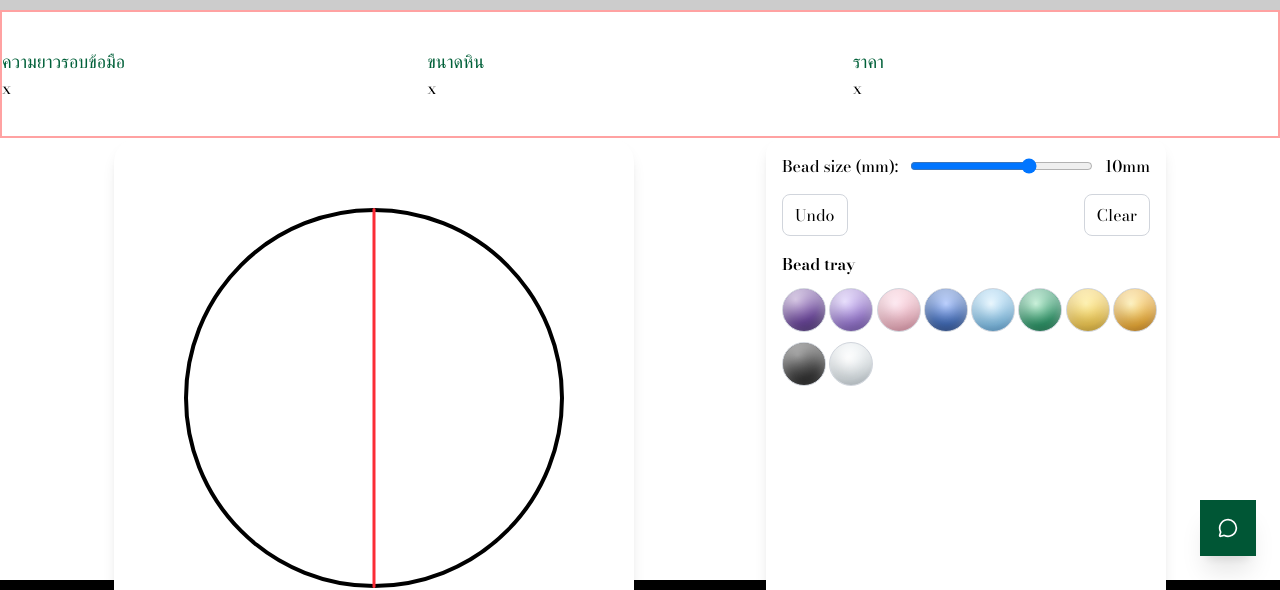
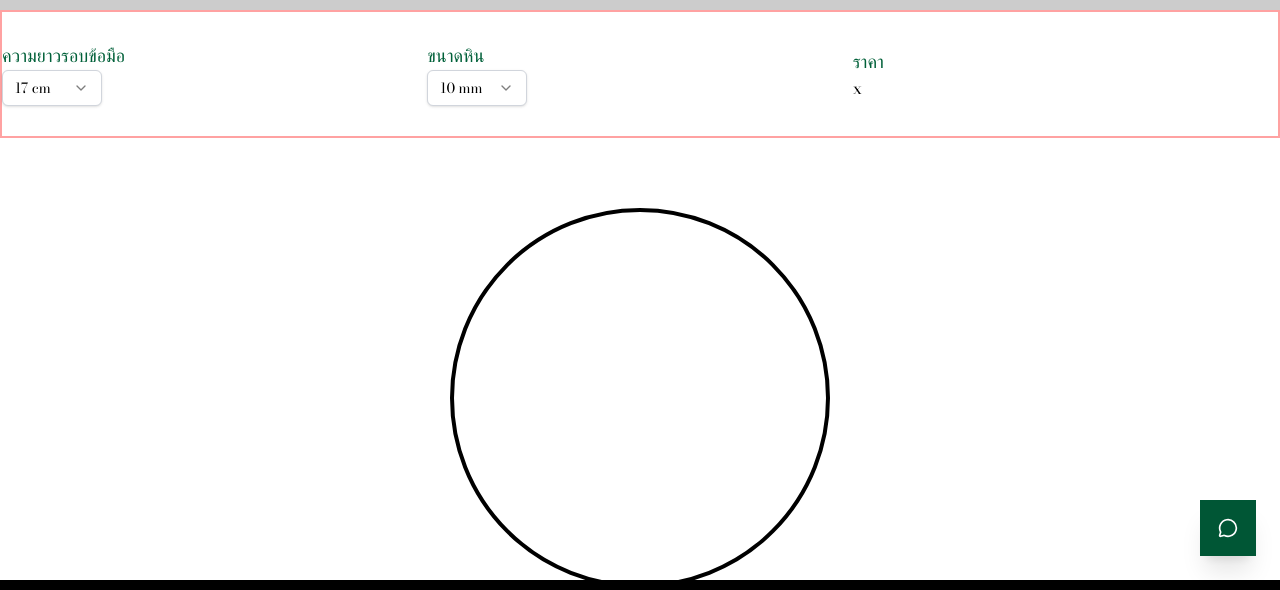
Before and after one commit to Gr4vity4/next-roihin, a Next.js app: page /custom in a window 1280 px wide. Shown: the part 220-810 px from the top of the page. Built offline with nearby package versions, Linux system fonts and the light colour scheme; grey boxes are pictures that could not be loaded; a web font is replaced by a local one.

Commit message:
fix: Comment out unused undoBead and clearBeads functions
The undo/clear UI buttons are commented out, so these functions were causing
TypeScript warnings. Commented them out to match the UI state and fix linting issues.

```diff
--- a/package.json
+++ b/package.json
@@ -12,6 +12,7 @@
     "@heroicons/react": "^2.2.0",
     "@radix-ui/react-navigation-menu": "^1.2.13",
     "@radix-ui/react-scroll-area": "^1.2.9",
+    "@radix-ui/react-select": "^2.2.6",
     "class-variance-authority": "^0.7.1",
     "clsx": "^2.1.1",
     "dompurify": "^3.2.6",
--- a/src/components/BraceletDesigner.tsx
+++ b/src/components/BraceletDesigner.tsx
@@ -1,5 +1,12 @@
 'use client'
 
+import {
+  Select,
+  SelectContent,
+  SelectItem,
+  SelectTrigger,
+  SelectValue,
+} from '@/components/ui/select'
 import { useCallback, useEffect, useRef, useState } from 'react'
 
 interface Bead {
@@ -71,6 +78,7 @@ const beadStyles: BeadStyle[] = [
 
 export default function BraceletDesigner() {
   const [beadSize, setBeadSize] = useState(10)
+  const [wristLength, setWristLength] = useState('17')
   const [beads, setBeads] = useState<Bead[]>([])
   const stageRef = useRef<HTMLDivElement>(null)
   const ringRef = useRef<HTMLDivElement>(null)
@@ -189,35 +197,60 @@ export default function BraceletDesigner() {
     setBeads((prev) => [...prev, newBead])
   }
 
-  const undoBead = () => {
-    if (beads.length === 0) return
-
-    const lastBead = beads[beads.length - 1]
-    if (lastBead.el) {
-      lastBead.el.remove()
-    }
-
-    setBeads((prev) => prev.slice(0, -1))
-  }
-
-  const clearBeads = () => {
-    beads.forEach((bead) => {
-      if (bead.el) bead.el.remove()
-    })
-    setBeads([])
-  }
+  // Undo and clear functions - uncomment when UI buttons are needed
+  // const undoBead = () => {
+  //   if (beads.length === 0) return
+  //
+  //   const lastBead = beads[beads.length - 1]
+  //   if (lastBead.el) {
+  //     lastBead.el.remove()
+  //   }
+  //
+  //   setBeads((prev) => prev.slice(0, -1))
+  // }
+  //
+  // const clearBeads = () => {
+  //   beads.forEach((bead) => {
+  //     if (bead.el) bead.el.remove()
+  //   })
+  //   setBeads([])
+  // }
 
   return (
     <>
       <div className="container mx-auto border-2 border-red-300 min-h-32 grid grid-cols-12">
         <div className="col-span-12 md:col-span-4 flex justify-center flex-col">
           <span className="text-[#006039] text-lg">ความยาวรอบข้อมือ</span>
-          <span>x</span>
+          <Select value={wristLength} onValueChange={setWristLength}>
+            <SelectTrigger className="w-[100px]">
+              <SelectValue placeholder="Select length" />
+            </SelectTrigger>
+            <SelectContent>
+              <SelectItem value="15">15 cm</SelectItem>
+              <SelectItem value="16">16 cm</SelectItem>
+              <SelectItem value="17">17 cm</SelectItem>
+              <SelectItem value="18">18 cm</SelectItem>
+              <SelectItem value="19">19 cm</SelectItem>
+              <SelectItem value="20">20 cm</SelectItem>
+            </SelectContent>
+          </Select>
         </div>
+        {/* Bead Size */}
         <div className="col-span-12 md:col-span-4 flex justify-center flex-col">
           <span className="text-[#006039] text-lg">ขนาดหิน</span>
-          <span>x</span>
+          <Select value={String(beadSize)} onValueChange={(value) => setBeadSize(Number(value))}>
+            <SelectTrigger className="w-[100px]">
+              <SelectValue placeholder="Select size" />
+            </SelectTrigger>
+            <SelectContent>
+              <SelectItem value="6">6 mm</SelectItem>
+              <SelectItem value="8">8 mm</SelectItem>
+              <SelectItem value="10">10 mm</SelectItem>
+              <SelectItem value="12">12 mm</SelectItem>
+            </SelectContent>
+          </Select>
         </div>
+        {/* Summary Price */}
         <div className="col-span-12 md:col-span-4 flex justify-center flex-col">
           <span className="text-[#006039] text-lg">ราคา</span>
           <span>x</span>
@@ -239,18 +272,19 @@ export default function BraceletDesigner() {
         }
       `}</style>
 
-      <div className="max-w-[1100px] mx-auto px-6 pb-8 grid gap-7 lg:grid-cols-[minmax(420px,1fr)_400px]">
+      <div className="container mx-auto">
+        <div className="flex items-center justify-center">
           {/* Stage */}
           <section
             ref={stageRef}
-          className="relative w-[520px] h-[520px] max-w-[90vw] aspect-square bg-white rounded-3xl shadow-lg overflow-hidden"
+            className="relative w-[520px] h-[520px] max-w-[90vw] aspect-square overflow-hidden"
           >
             <div className="absolute inset-0 grid place-items-center">
               <div
                 ref={ringRef}
                 className="absolute w-[380px] h-[380px] rounded-full border-[4px] border-black left-1/2 top-1/2 -translate-x-1/2 -translate-y-1/2 pointer-events-none"
               />
-            <div className="absolute top-[calc(50%-190px)] bottom-[calc(50%-190px)] left-1/2 w-[3px] -translate-x-1/2 bg-red-500 rounded-sm z-[4] pointer-events-none" />
+              {/* <div className="absolute top-[calc(50%-190px)] bottom-[calc(50%-190px)] left-1/2 w-[3px] -translate-x-1/2 bg-red-500 rounded-sm z-[4] pointer-events-none" /> */}
             </div>
             <div
               ref={beadsLayerRef}
@@ -258,26 +292,26 @@ export default function BraceletDesigner() {
               aria-hidden="true"
             />
           </section>
+        </div>
 
+        <div className="grid grid-cols-12 border w-full">
           {/* Controls */}
-        <aside className="bg-white rounded-2xl shadow-lg p-4">
-          <div className="flex items-center gap-3 flex-wrap mb-4">
+          <div className="col-span-12 md:col-span-6 border">
+            {/* <div className="flex items-center gap-3 flex-wrap mb-4">
             <label htmlFor="size" className="font-medium">
               Bead size (mm):
             </label>
-            <input
-              id="size"
-              type="range"
-              min="6"
-              max="12"
-              step="2"
-              value={beadSize}
-              onChange={(e) => setBeadSize(Number(e.target.value))}
-              className="flex-1"
-            />
-            <output htmlFor="size" className="font-medium">
-              {beadSize}mm
-            </output>
+            <Select value={String(beadSize)} onValueChange={(value) => setBeadSize(Number(value))}>
+              <SelectTrigger className="w-[100px]">
+                <SelectValue placeholder="Select size" />
+              </SelectTrigger>
+              <SelectContent>
+                <SelectItem value="6">6mm</SelectItem>
+                <SelectItem value="8">8mm</SelectItem>
+                <SelectItem value="10">10mm</SelectItem>
+                <SelectItem value="12">12mm</SelectItem>
+              </SelectContent>
+            </Select>
           </div>
 
           <div className="flex justify-between mb-4">
@@ -293,7 +327,7 @@ export default function BraceletDesigner() {
             >
               Clear
             </button>
-          </div>
+          </div> */}
 
             <p className="mb-3 font-semibold">Bead tray</p>
             <div className="grid grid-cols-8 gap-2.5">
@@ -308,7 +342,9 @@ export default function BraceletDesigner() {
                 />
               ))}
             </div>
-        </aside>
+          </div>
+          <div className="col-span-12 md:col-span-6 border">x</div>
+        </div>
       </div>
     </>
   )
--- /dev/null
+++ b/src/components/ui/select.tsx
@@ -0,0 +1,185 @@
+"use client"
+
+import * as React from "react"
+import * as SelectPrimitive from "@radix-ui/react-select"
+import { CheckIcon, ChevronDownIcon, ChevronUpIcon } from "lucide-react"
+
+import { cn } from "@/lib/utils"
+
+function Select({
+  ...props
+}: React.ComponentProps<typeof SelectPrimitive.Root>) {
+  return <SelectPrimitive.Root data-slot="select" {...props} />
+}
+
+function SelectGroup({
+  ...props
+}: React.ComponentProps<typeof SelectPrimitive.Group>) {
+  return <SelectPrimitive.Group data-slot="select-group" {...props} />
+}
+
+function SelectValue({
+  ...props
+}: React.ComponentProps<typeof SelectPrimitive.Value>) {
+  return <SelectPrimitive.Value data-slot="select-value" {...props} />
+}
+
+function SelectTrigger({
+  className,
+  size = "default",
+  children,
+  ...props
+}: React.ComponentProps<typeof SelectPrimitive.Trigger> & {
+  size?: "sm" | "default"
+}) {
+  return (
+    <SelectPrimitive.Trigger
+      data-slot="select-trigger"
+      data-size={size}
+      className={cn(
+        "flex h-9 w-full items-center justify-between rounded-md border border-gray-300 bg-white px-3 py-2 text-sm shadow-sm transition-colors focus:outline-none focus:ring-2 focus:ring-[#006039] focus:ring-opacity-50 disabled:cursor-not-allowed disabled:opacity-50",
+        className
+      )}
+      {...props}
+    >
+      {children}
+      <SelectPrimitive.Icon asChild>
+        <ChevronDownIcon className="size-4 opacity-50" />
+      </SelectPrimitive.Icon>
+    </SelectPrimitive.Trigger>
+  )
+}
+
+function SelectContent({
+  className,
+  children,
+  position = "popper",
+  ...props
+}: React.ComponentProps<typeof SelectPrimitive.Content>) {
+  return (
+    <SelectPrimitive.Portal>
+      <SelectPrimitive.Content
+        data-slot="select-content"
+        className={cn(
+          "relative z-50 min-w-[8rem] overflow-hidden rounded-md border border-gray-300 bg-white text-gray-900 shadow-md",
+          position === "popper" &&
+            "data-[side=bottom]:translate-y-1 data-[side=left]:-translate-x-1 data-[side=right]:translate-x-1 data-[side=top]:-translate-y-1",
+          className
+        )}
+        position={position}
+        {...props}
+      >
+        <SelectScrollUpButton />
+        <SelectPrimitive.Viewport
+          className={cn(
+            "p-1",
+            position === "popper" &&
+              "h-[var(--radix-select-trigger-height)] w-full min-w-[var(--radix-select-trigger-width)] scroll-my-1"
+          )}
+        >
+          {children}
+        </SelectPrimitive.Viewport>
+        <SelectScrollDownButton />
+      </SelectPrimitive.Content>
+    </SelectPrimitive.Portal>
+  )
+}
+
+function SelectLabel({
+  className,
+  ...props
+}: React.ComponentProps<typeof SelectPrimitive.Label>) {
+  return (
+    <SelectPrimitive.Label
+      data-slot="select-label"
+      className={cn("px-2 py-1.5 text-xs text-gray-500", className)}
+      {...props}
+    />
+  )
+}
+
+function SelectItem({
+  className,
+  children,
+  ...props
+}: React.ComponentProps<typeof SelectPrimitive.Item>) {
+  return (
+    <SelectPrimitive.Item
+      data-slot="select-item"
+      className={cn(
+        "relative flex w-full cursor-default select-none items-center rounded-sm py-1.5 pl-2 pr-8 text-sm outline-none hover:bg-gray-100 focus:bg-gray-100 data-[disabled]:pointer-events-none data-[disabled]:opacity-50",
+        className
+      )}
+      {...props}
+    >
+      <span className="absolute right-2 flex size-3.5 items-center justify-center">
+        <SelectPrimitive.ItemIndicator>
+          <CheckIcon className="size-4" />
+        </SelectPrimitive.ItemIndicator>
+      </span>
+      <SelectPrimitive.ItemText>{children}</SelectPrimitive.ItemText>
+    </SelectPrimitive.Item>
+  )
+}
+
+function SelectSeparator({
+  className,
+  ...props
+}: React.ComponentProps<typeof SelectPrimitive.Separator>) {
+  return (
+    <SelectPrimitive.Separator
+      data-slot="select-separator"
+      className={cn("pointer-events-none -mx-1 my-1 h-px bg-gray-200", className)}
+      {...props}
+    />
+  )
+}
+
+function SelectScrollUpButton({
+  className,
+  ...props
+}: React.ComponentProps<typeof SelectPrimitive.ScrollUpButton>) {
+  return (
+    <SelectPrimitive.ScrollUpButton
+      data-slot="select-scroll-up-button"
+      className={cn(
+        "flex cursor-default items-center justify-center py-1",
+        className
+      )}
+      {...props}
+    >
+      <ChevronUpIcon className="size-4" />
+    </SelectPrimitive.ScrollUpButton>
+  )
+}
+
+function SelectScrollDownButton({
+  className,
+  ...props
+}: React.ComponentProps<typeof SelectPrimitive.ScrollDownButton>) {
+  return (
+    <SelectPrimitive.ScrollDownButton
+      data-slot="select-scroll-down-button"
+      className={cn(
+        "flex cursor-default items-center justify-center py-1",
+        className
+      )}
+      {...props}
+    >
+      <ChevronDownIcon className="size-4" />
+    </SelectPrimitive.ScrollDownButton>
+  )
+}
+
+export {
+  Select,
+  SelectContent,
+  SelectGroup,
+  SelectItem,
+  SelectLabel,
+  SelectScrollDownButton,
+  SelectScrollUpButton,
+  SelectSeparator,
+  SelectTrigger,
+  SelectValue,
+}
```
Also changed, not shown: 1 other file (tests, documents, lock files or other folders). Lines whose indentation alone changed are shown as unchanged.
